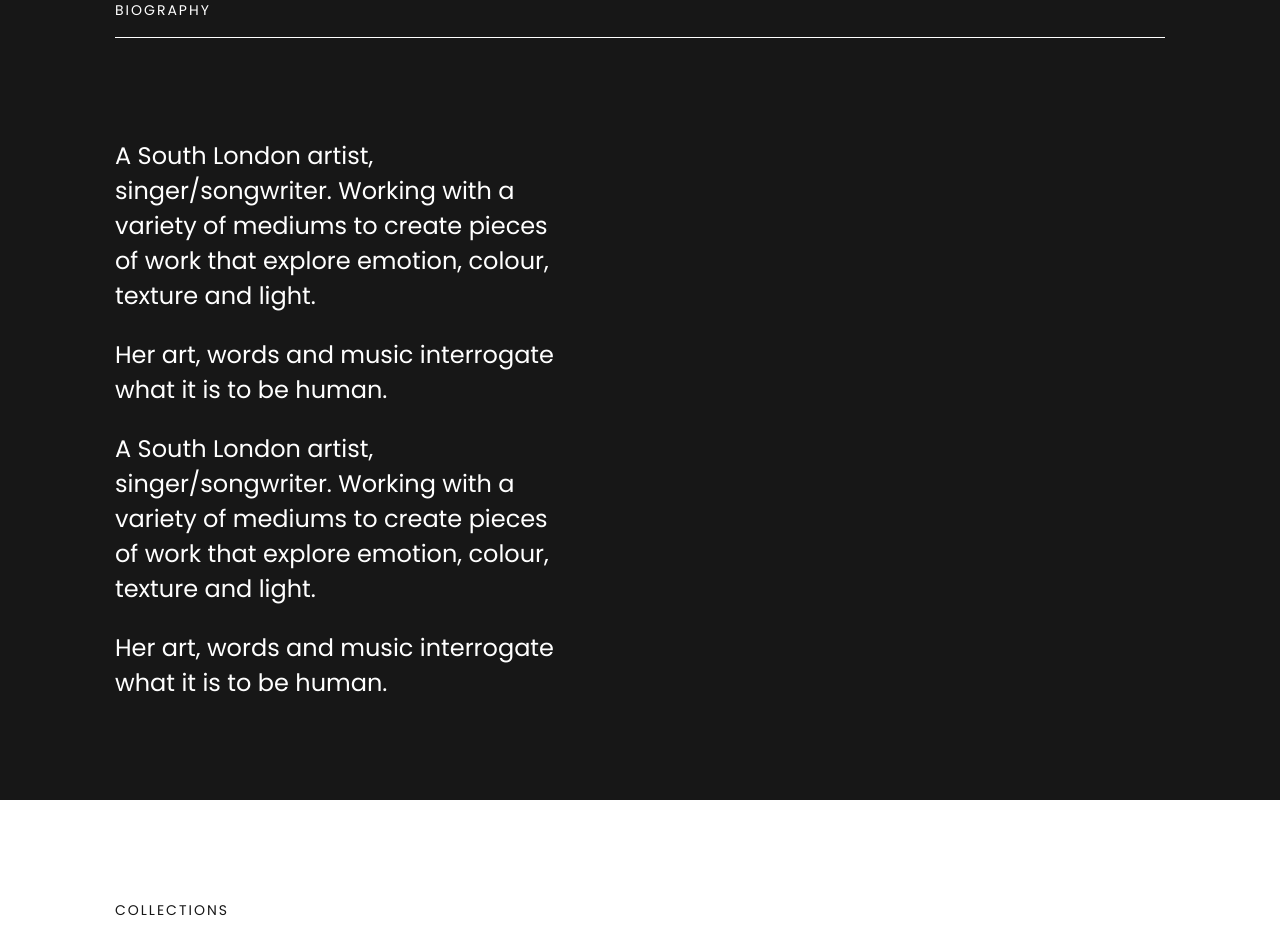
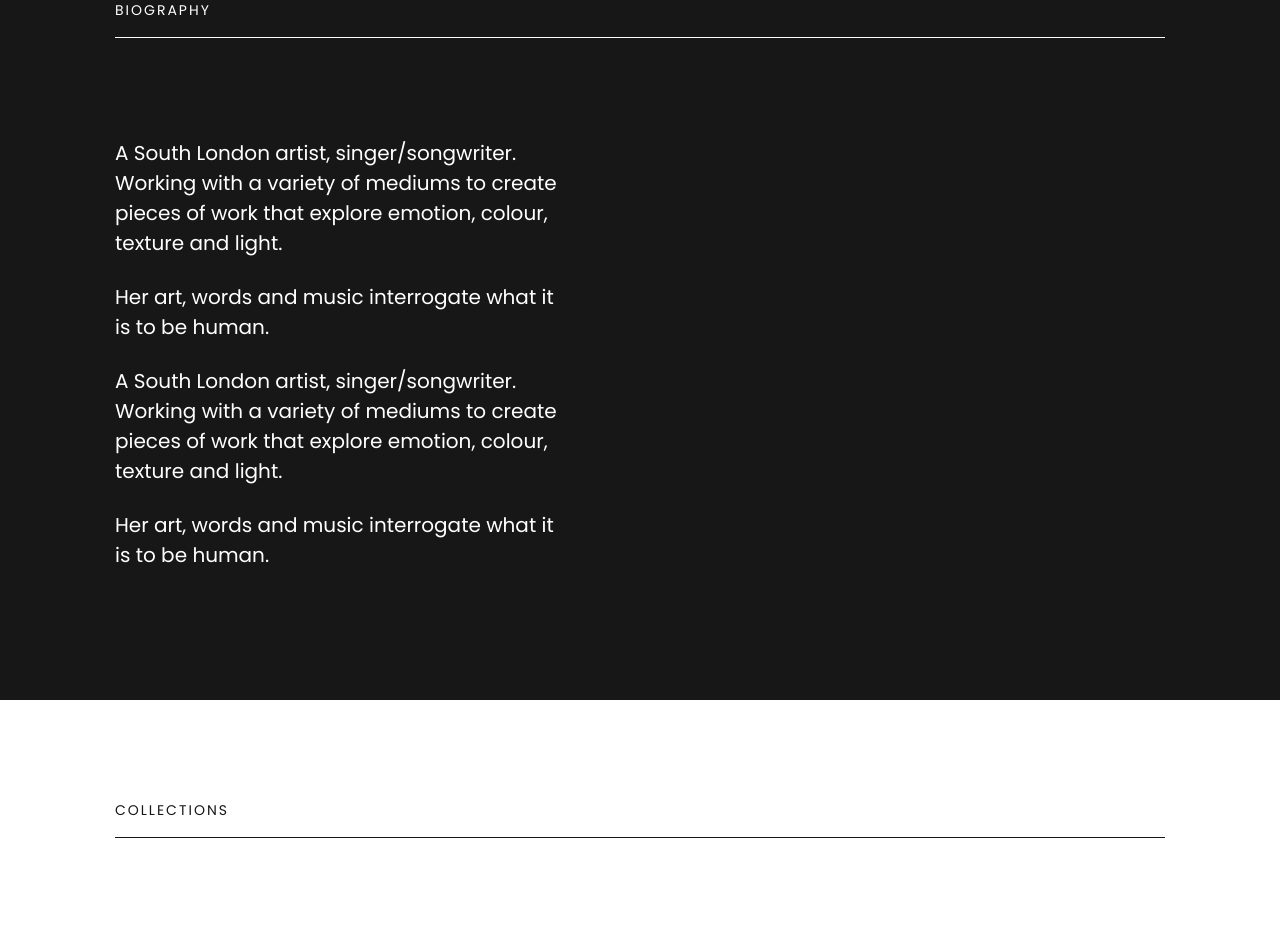
Before and after one commit to crushen/Hayley-Butler-Portfolio, a Nuxt app: page / in a window 1280 px wide. Shown: the part 900-1835 px from the top of the page. Built offline with nearby package versions, Linux system fonts and the light colour scheme.

Commit message:
Changed mind about bigger font

```diff
--- a/components/sections/Bio.vue
+++ b/components/sections/Bio.vue
@@ -41,11 +41,4 @@ p {
     margin-top: 24px;
   }
 }
-
-// desktop
-@media screen and (min-width: 1000px) {
-  p {
-    font-size: 24px;
-  }
-}
 </style>
```
